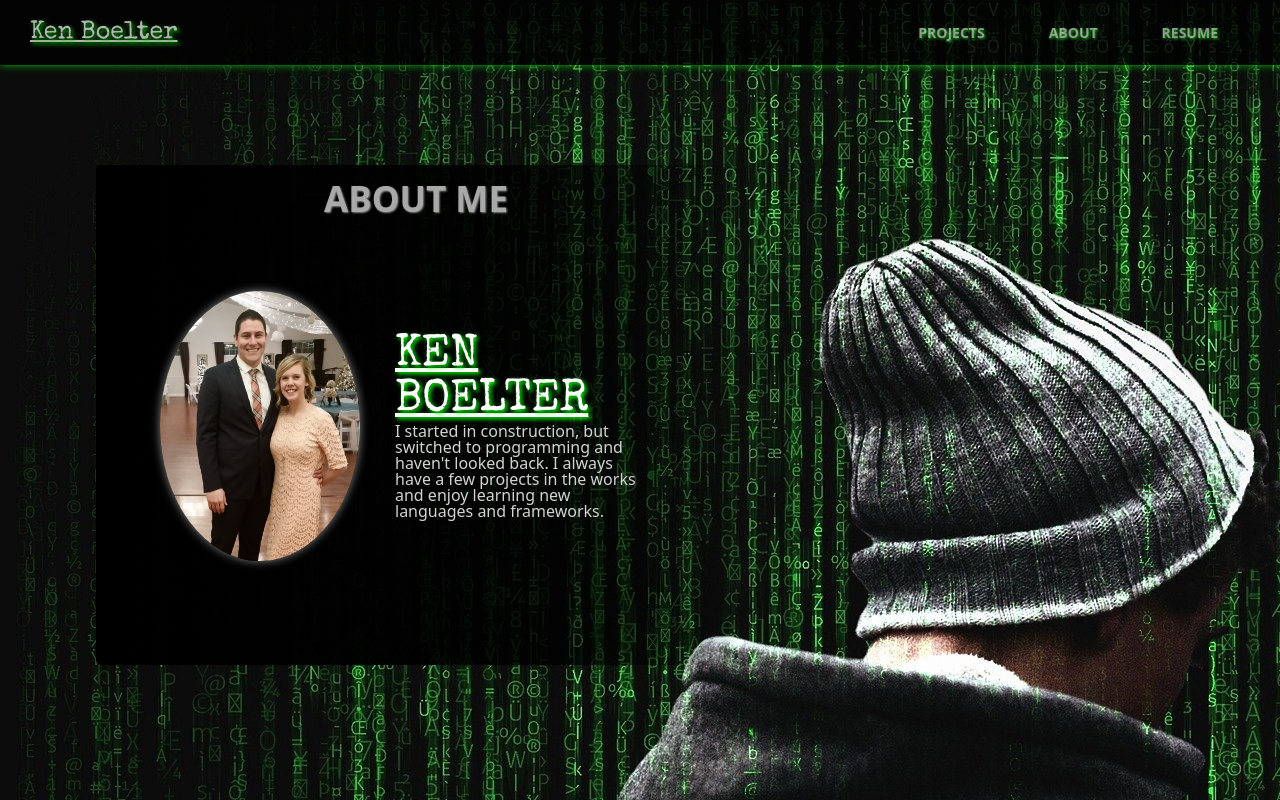
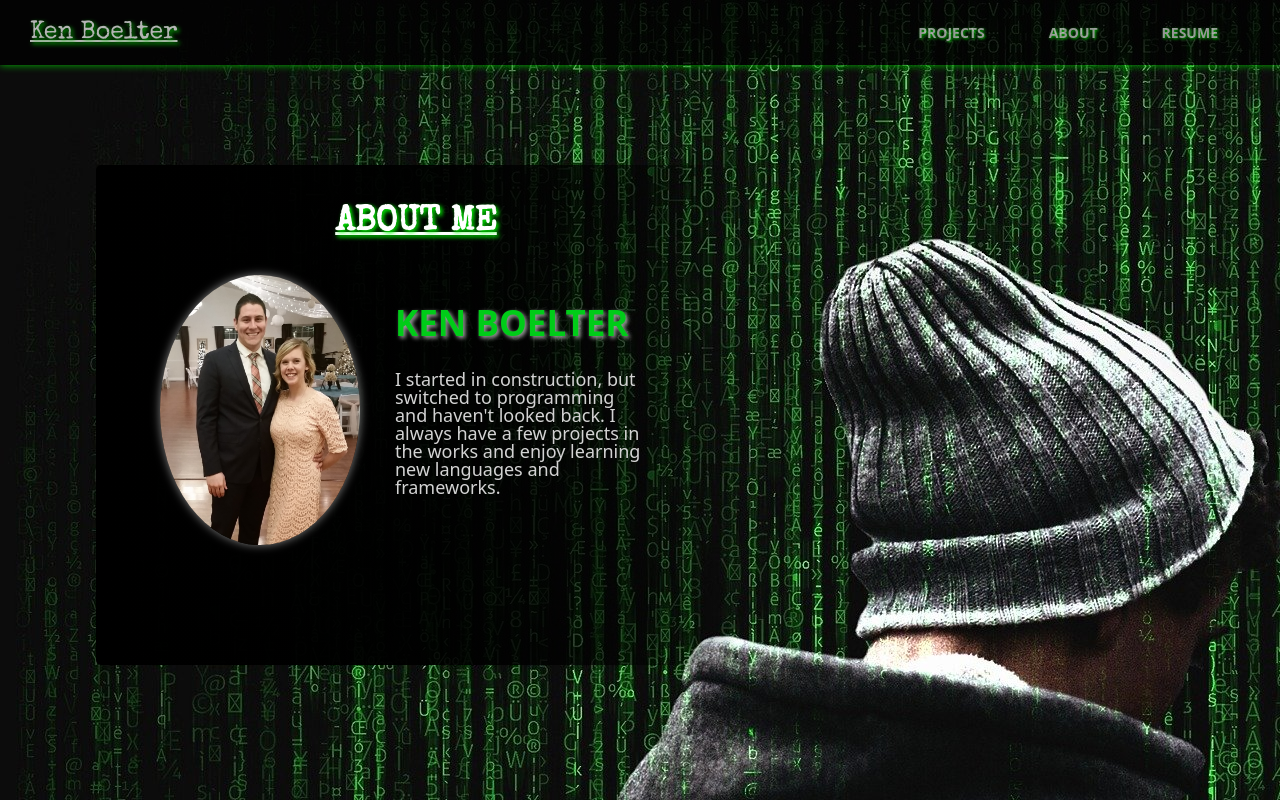
Before and after one commit to krboelter/my-portfolio, a React (Create React App) app: page / in a window 1280 px wide. Built offline with nearby package versions, Linux system fonts and the light colour scheme.

Commit message:
changed fonts

```diff
--- a/src/components/About.js
+++ b/src/components/About.js
@@ -9,11 +9,11 @@ export default function About() {
             <Content>
                 <Portrate src={picture}/>
                 <DesContainer>
-                    <H1>KEN BOELTER</H1>
-		            <Description>I started in construction, but switched to programming and haven't looked back. I always have a few projects in the works and enjoy
+                    <H3>KEN BOELTER</H3>
+		    <Description>I started in construction, but switched to programming and haven't looked back. I always have a few projects in the works and enjoy
 			            learning new languages and frameworks.
-		            </Description>
-		        </DesContainer>
+		    </Description>
+		</DesContainer>
             </Content>
         </Container>
     )
@@ -30,20 +30,20 @@ const Container = styled.div`
 `
 
 const H2 = styled.h2`
-    color: darkgray;
-    font-family: "Noto Sans", sans-serif;
+    color: white;
+    font-family: 'Special Elite', cursive;
     font-size: 35px;
     font-weight: bold;
-    text-shadow: 1px 1px 2px gray;
+    text-decoration: underline;
+    text-shadow: 2px 2px 4px #00ff00;
     margin-bottom: 35px;
-    margin-top: 16px;
+    margin-top: 40px;
 `
 
 const Content = styled.div`
     display: flex;
     flex-direction: row;
-    align-items: center;
-    margin: 2.5rem 10%;
+    margin: 0 10%;
 `
 
 const Portrate = styled.img`
@@ -57,17 +57,17 @@ const DesContainer = styled.div`
     width: 50%;
     display: flex;
     flex-direction: column;
-    align-items: center;
     margin-left: 35px;
 `
 
-const H1 = styled.h1`
-    color: white;
+const H3 = styled.h3`
+    color: #00cc18;
     width: 100%;
-    font-family: 'Special Elite', cursive;
-    font-size: 45px;
-    text-shadow: 2px 2px 4px #00ff00;
-    text-decoration: underline;
+    margin-top: 30px;
+    font-size: 35px;
+    font-family: "Noto Sans", sans-serif;
+    font-weight: bold;
+    text-shadow: 2px 2px 4px darkgray;
     text-align: left;
 `
 
@@ -75,5 +75,7 @@ const Description = styled.p`
     color: lightgray;
     width: 100%;
     font-family: 'Noto Sans', sans-serif;
+    font-size: 18px;
     text-align: left;
+    margin-top: 30px;
 `
```
